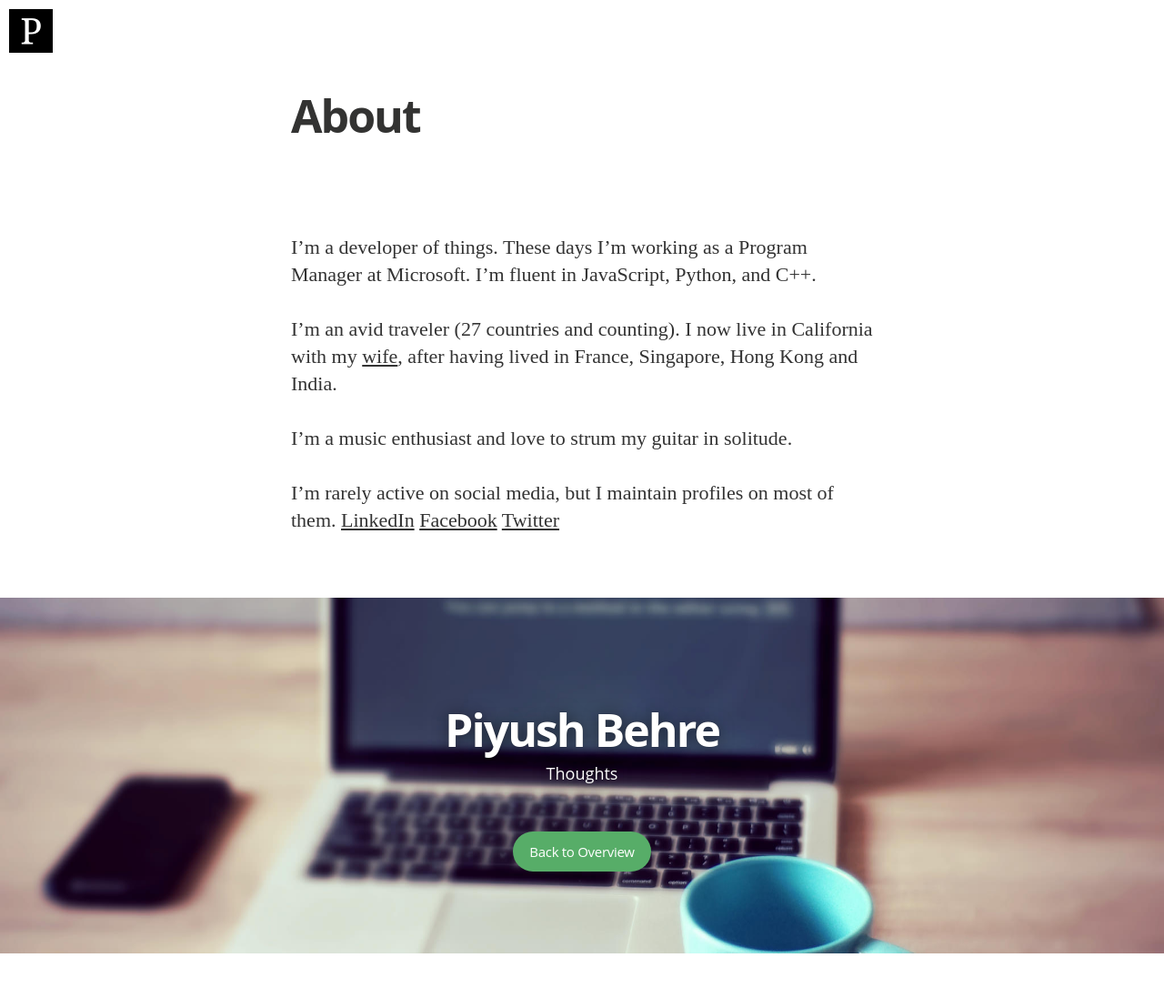
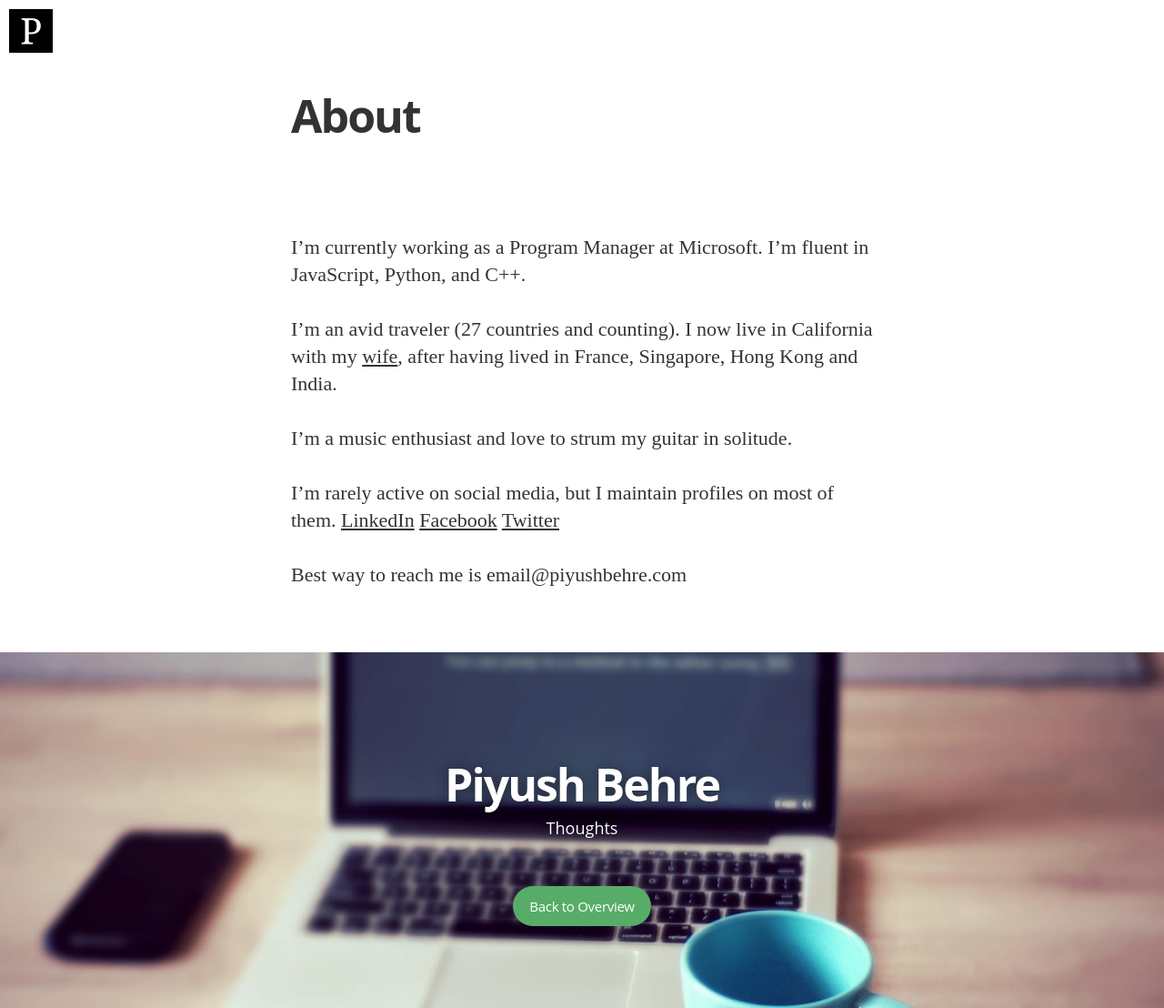
Before and after one commit to piyushbehre/piyushbehre.github.io, a Jekyll site: the page built from about.md, in a window 1280 px wide. Shown: the whole page at 91% size. Built offline with Jekyll 4.4.1, drawn with Linux system fonts in a browser that asks for light colours; nearby versions of some CDN libraries; some web fonts are replaced; Markdown is read by kramdown in place of the engine named in the settings; before the commit the page ends 1048 px from its top, so only the background shows below that.

Commit message:
About update

```diff
--- a/about.md
+++ b/about.md
@@ -4,7 +4,7 @@ title: About
 permalink: /about/
 ---
 
-I'm a developer of things. These days I'm working as a Program Manager at Microsoft.
+I'm currently working as a Program Manager at Microsoft.
 I'm fluent in JavaScript, Python, and C++.
 
 I'm an avid traveler (27 countries and counting).
@@ -14,3 +14,5 @@ I'm a music enthusiast and love to strum my guitar in solitude.
 
 I'm rarely active on social media, but I maintain profiles on most of them.
 [LinkedIn](https://www.linkedin.com/in/piyushbehre) [Facebook](https://www.facebook.com/piyushbehre) [Twitter](https://www.twitter.com/piyushbehre)
+
+Best way to reach me is email@piyushbehre.com
```
